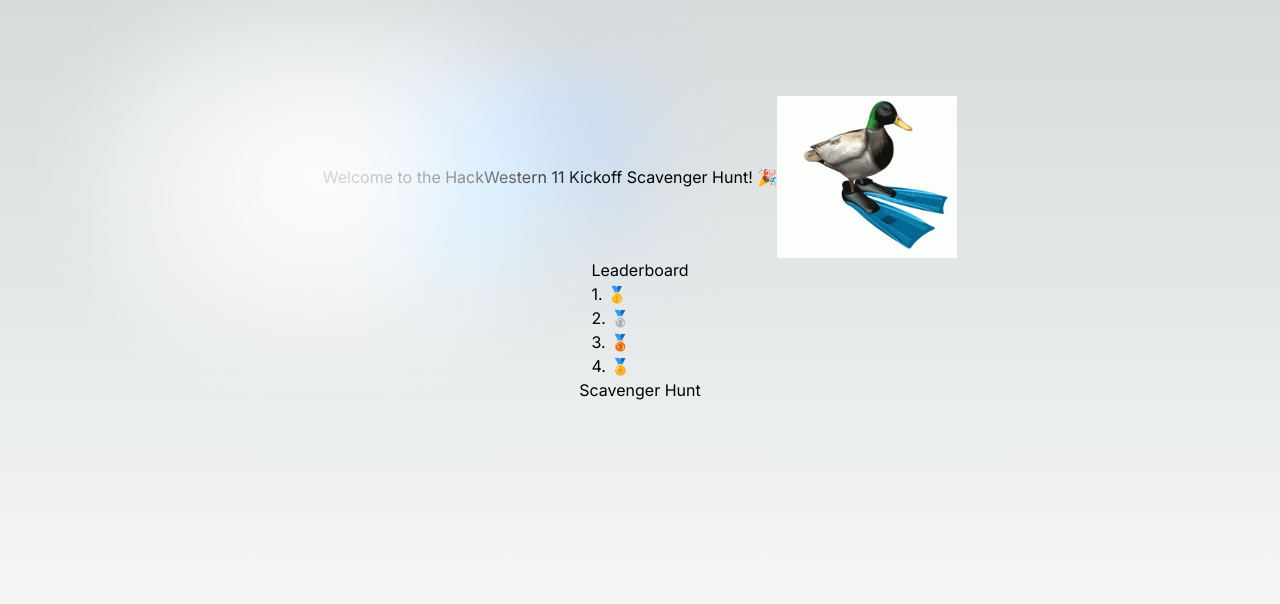
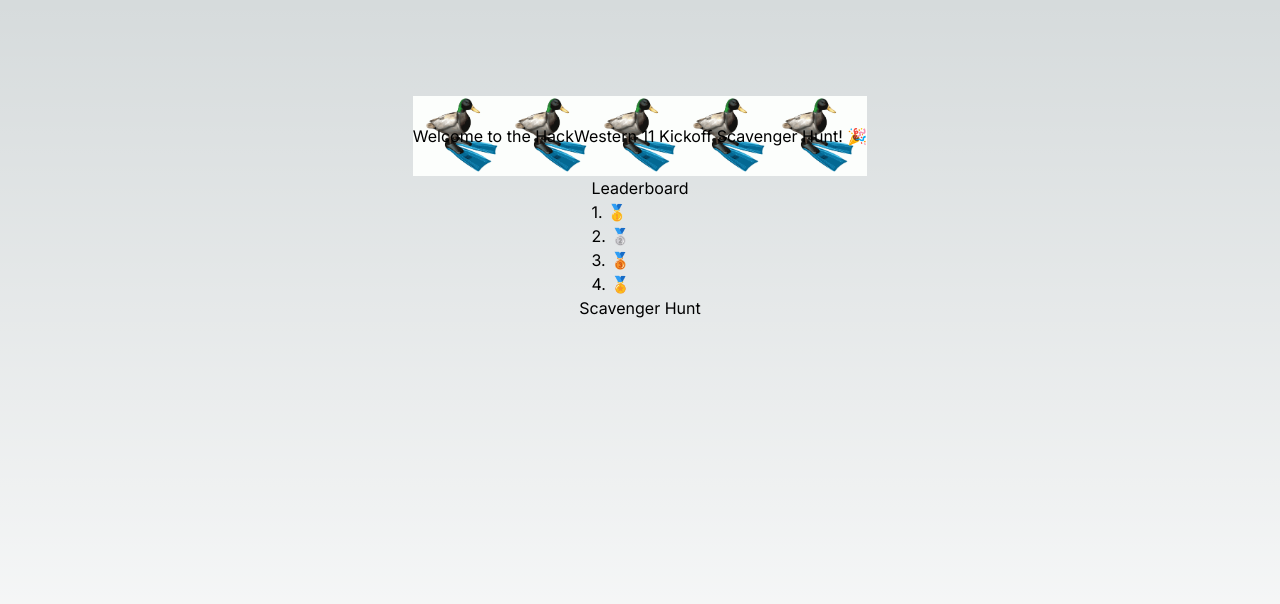
Before and after one commit to hunterchen7/scavenger-hunt, a Next.js app: page / in a window 1280 px wide. Shown: the top 604 px of the page. Built offline with nearby package versions, Linux system fonts and the light colour scheme.

Commit message:
spinning goose

```diff
--- a/src/app/page.tsx
+++ b/src/app/page.tsx
@@ -3,16 +3,8 @@
 export default function Home() {
   return (
     <main className="flex min-h-screen flex-col items-center p-24">
-      <div className="relative flex place-items-center before:absolute before:h-[300px] before:w-full sm:before:w-[480px] before:-translate-x-1/2 before:rounded-full before:bg-gradient-radial before:from-white before:to-transparent before:blur-2xl before:content-[''] after:absolute after:-z-20 after:h-[180px] after:w-full sm:after:w-[240px] after:translate-x-1/3 after:bg-gradient-conic after:from-sky-200 after:via-blue-200 after:blur-2xl after:content-[''] before:dark:bg-gradient-to-br before:dark:from-transparent before:dark:to-blue-700 before:dark:opacity-10 after:dark:from-sky-900 after:dark:via-[#0141ff] after:dark:opacity-40 before:lg:h-[360px] z-[-1]">
+      <div className="relative flex place-items-center bg-goose-spin bg-repeat bg-contain z-[-1] h-20 text-black">
         Welcome to the HackWestern 11 Kickoff Scavenger Hunt! 🎉
-        <Image
-          className="relative dark:drop-shadow-[0_0_0.3rem_#ffffff70] dark:invert"
-          src="/tenor.gif"
-          alt="goose"
-          width={180}
-          height={37}
-          priority
-        />
       </div>
       <div>
         Leaderboard
--- a/tailwind.config.ts
+++ b/tailwind.config.ts
@@ -12,6 +12,7 @@
         "gradient-radial": "radial-gradient(var(--tw-gradient-stops))",
         "gradient-conic":
           "conic-gradient(from 180deg at 50% 50%, var(--tw-gradient-stops))",
+        "goose-spin": "url('/tenor.gif')",
       },
     },
   },
```
